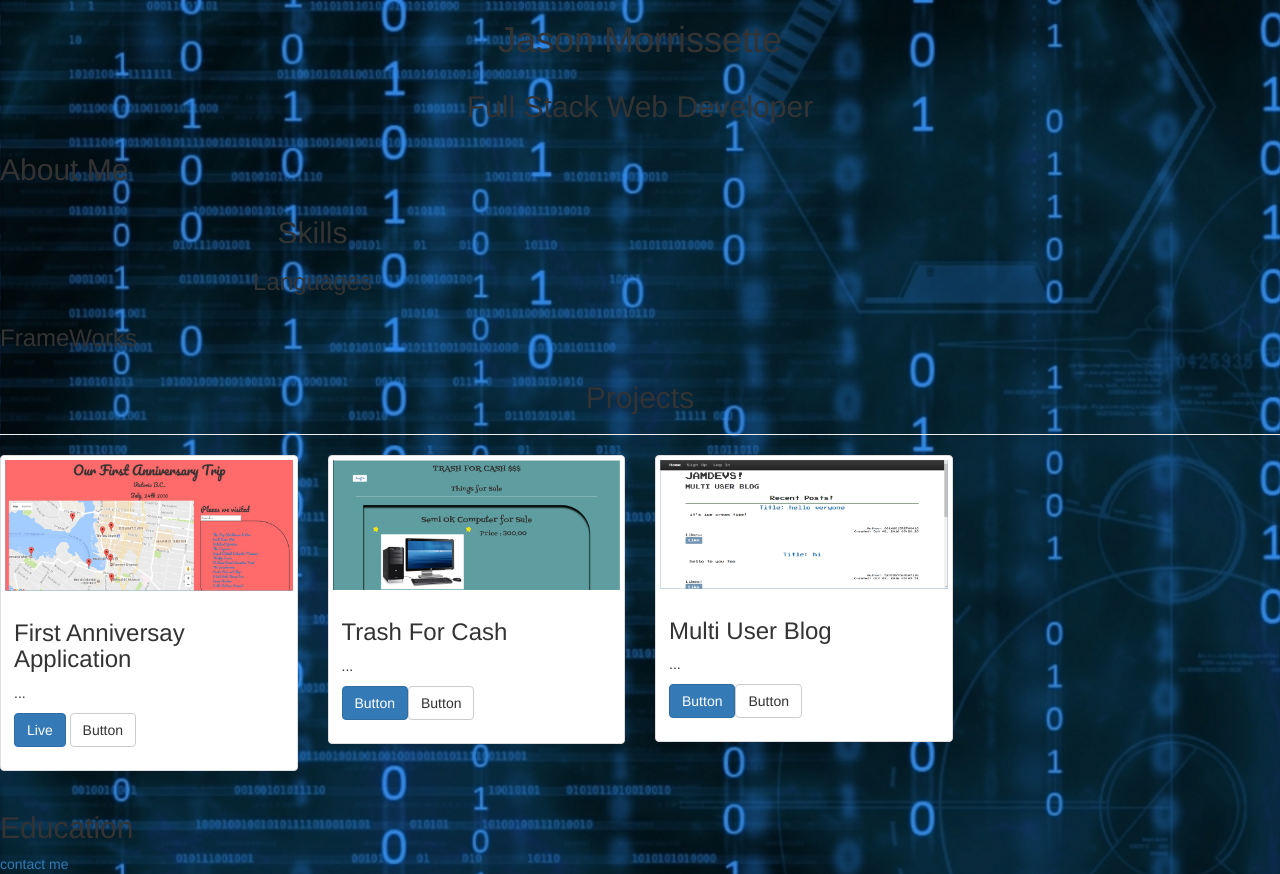
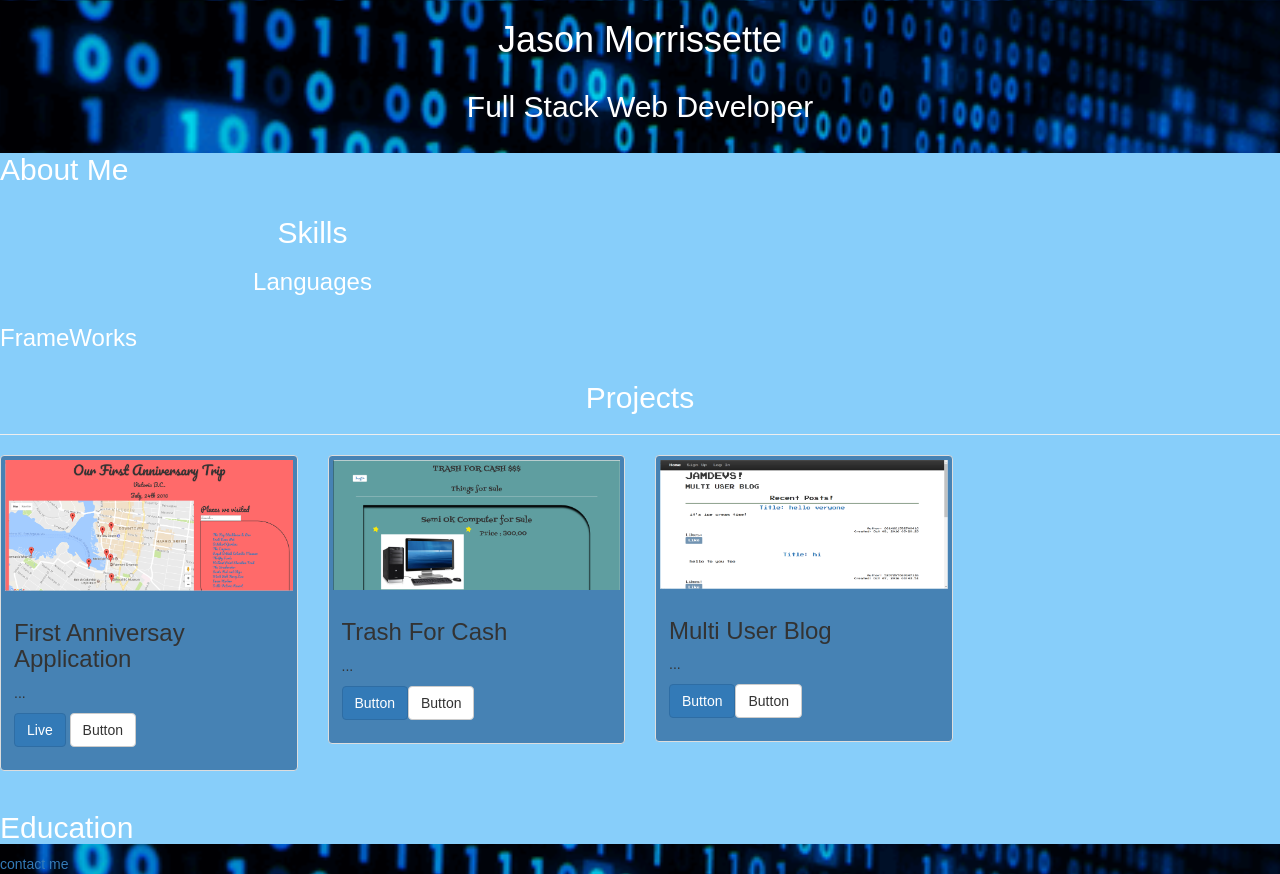
Before and after one commit to jmorr132/Proffessional-Portfolio-Site, a Django app: template mysite/personal/templates/personal/home.html in a window 1280 px wide. Run offline with Django 3.2, Linux system fonts and the light colour scheme; the template is opened without the code that fills it, so the values that code supplies are empty; some libraries are stand-ins or nearby versions; some web fonts are replaced.

Commit message:
Feat: Changed Background Image
wanted a more animated background so I changed it to a gif.

```diff
--- a/mysite/personal/static/personal/css/style.css
+++ b/mysite/personal/static/personal/css/style.css
@@ -1,6 +1,25 @@
 body {
-    background: url('background.jpg');
+    background: url('test.gif');
     background-size: cover;
     background-position: center center;
     background-attachment: fixed;
+    font-family: 'Geo', sans-serif;
+    color: white;
 }
+
+.thumbnail{
+    background-color: steelblue;
+}
+
+.info-pane{
+    background-color: lightskyblue;
+}
+
+.test{
+    opacity: 1;
+}
+
+.pic{
+    margin: 100px;
+    border-radius: 150px;
+}
--- a/mysite/personal/templates/personal/header.html
+++ b/mysite/personal/templates/personal/header.html
@@ -5,8 +5,8 @@
         <meta charset="utf-8"/>
         {% load staticfiles %}
         <script src="http://code.jquery.com/jquery-3.1.1.min.js"></script>
-        <link rel='stylesheet' href="https://maxcdn.bootstrapcdn.com/bootstrap/3.3.7/css/bootstrap.min.css"
-            type ='text/css'/>
+        <link href="https://fonts.googleapis.com/css?family=Geo" rel="stylesheet">
+        <link rel='stylesheet' href="https://maxcdn.bootstrapcdn.com/bootstrap/3.3.7/css/bootstrap.min.css" type ='text/css'/>
         <link rel='stylesheet' type="text/css" href="{% static 'personal/css/style.css' %}"/>
     </head>
     <body>
@@ -18,12 +18,17 @@
             </div>
             <div class = "row">
                 <div class = "co-md-6 text-center">
-             <h2> Full Stack Web Developer</h1>
+                    <h2> Full Stack Web Developer</h2>
                 </div>
             </div>
+
         </div>
+<div class = "section">
+    <div class="info-pane">
             {% block content%}
             {% endblock %}
+    </div>
+</div>
     </body>
     <footer>
         <a href ='/contact'> contact me </a>
--- a/mysite/personal/templates/personal/home.html
+++ b/mysite/personal/templates/personal/home.html
@@ -22,7 +22,7 @@
                 </div>
                 <div class="row">
                             <div class="col-sm-6 col-md-3">
-                            <div class="thumbnail">
+                                <div class="thumbnail test">
                                     <img src="{% static 'personal/img/map_app.png' %}">
                                     <div class="caption">
                                         <h3>First Anniversay Application </h3>
```
Also changed, not shown: mysite/personal/static/personal/css/test.gif (added), mysite/personal/static/personal/img/portfolio.jpg (added). Lines whose indentation alone changed are shown as unchanged.
